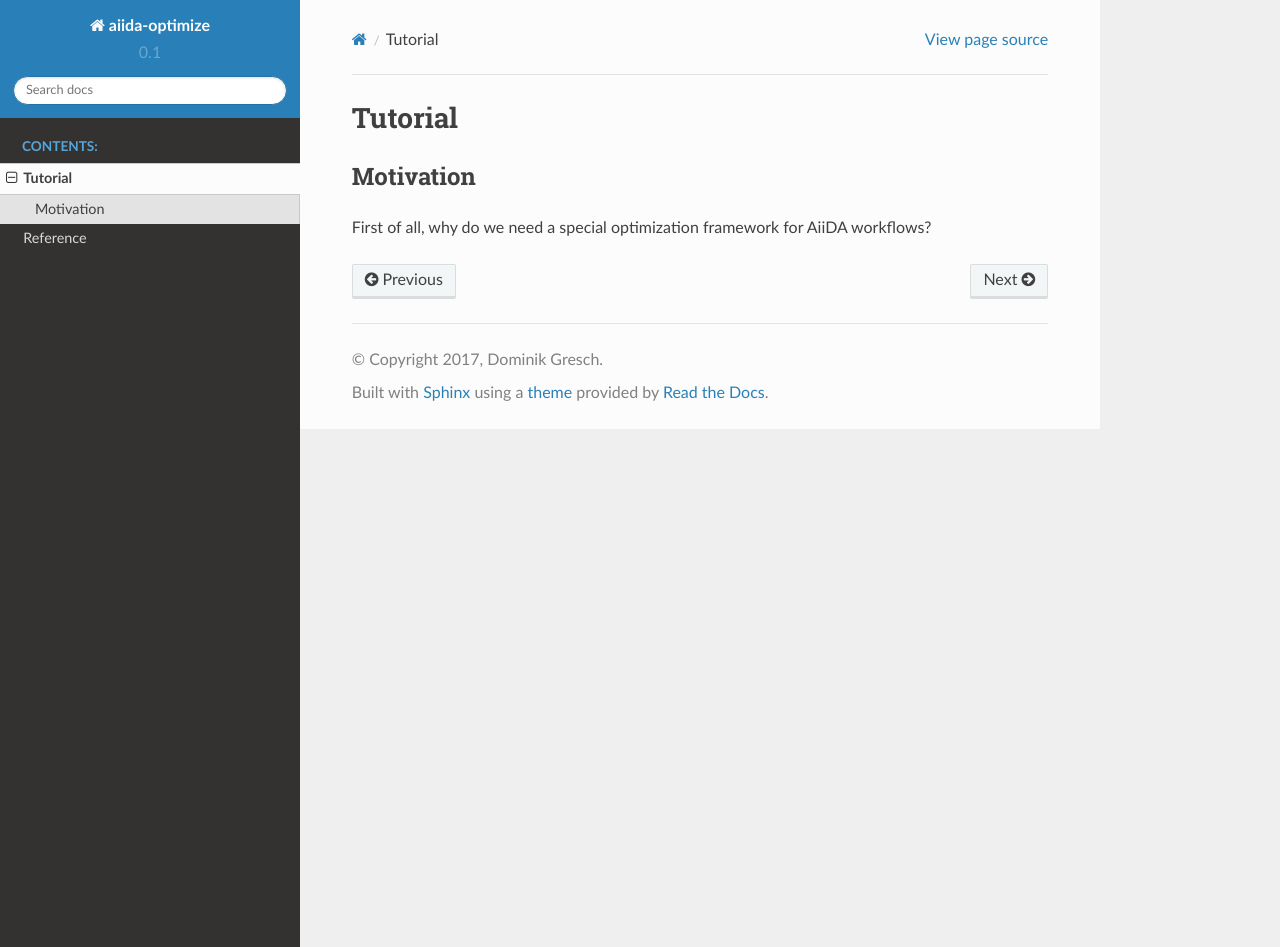
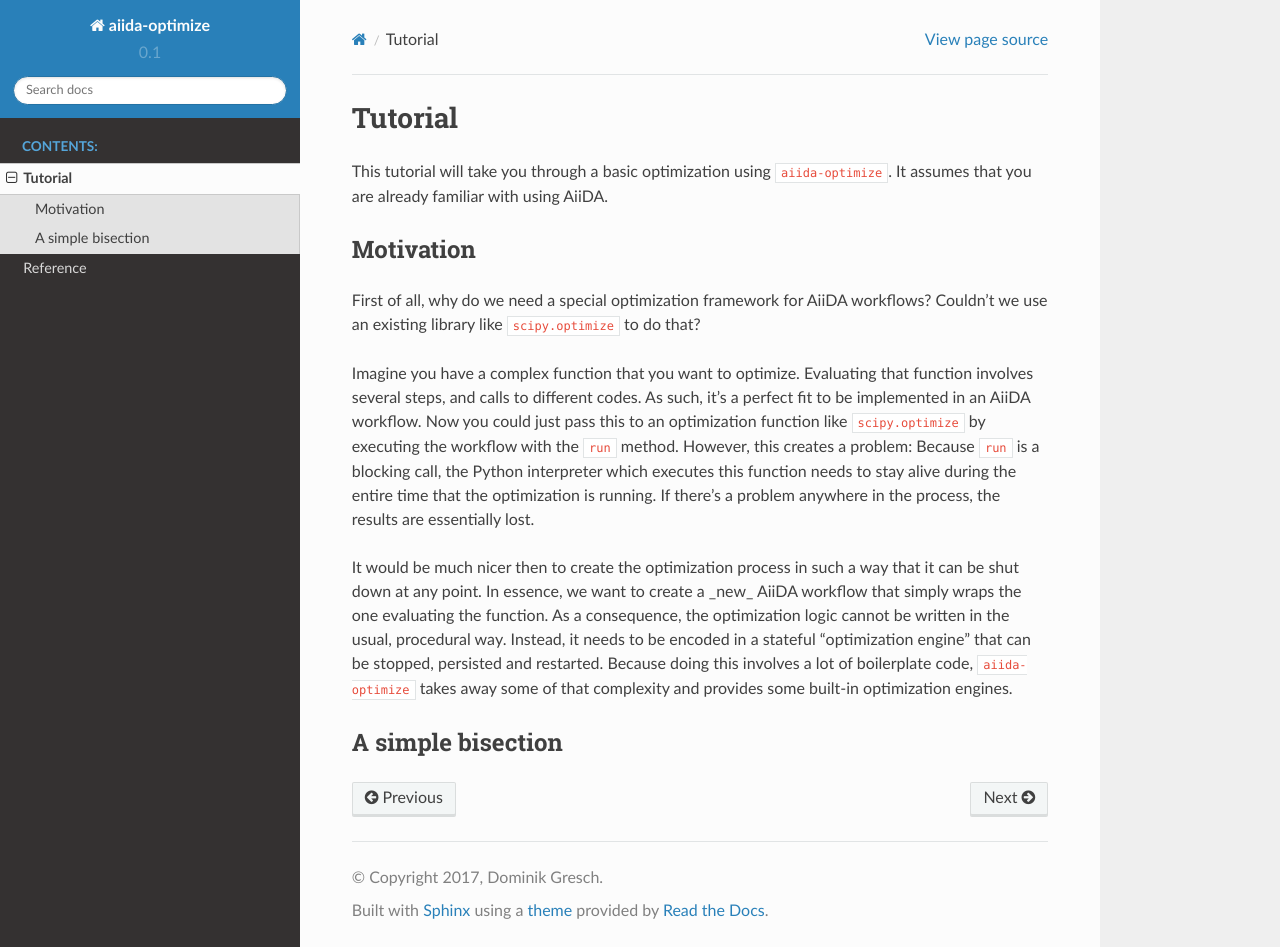
Before and after one commit to greschd/aiida-optimize, a Sphinx documentation site: the page built from doc/source/tutorial.rst, in a window 1280 px wide and 947 px high. Built offline with Sphinx 7.4.7 and the Read the Docs theme 2.0.0, drawn with Linux system fonts in a browser that asks for light colours.

Commit message:
Add motivation part to tutorial.

```diff
--- a/doc/source/tutorial.rst
+++ b/doc/source/tutorial.rst
@@ -1,7 +1,16 @@
 Tutorial
 ========
+
+This tutorial will take you through a basic optimization using ``aiida-optimize``. It assumes that you are already familiar with using AiiDA.
 
 Motivation
 ----------
 
-First of all, why do we need a special optimization framework for AiiDA workflows?
+First of all, why do we need a special optimization framework for AiiDA workflows? Couldn't we use an existing library like ``scipy.optimize`` to do that?
+
+Imagine you have a complex function that you want to optimize. Evaluating that function involves several steps, and calls to different codes. As such, it's a perfect fit to be implemented in an AiiDA workflow. Now you could just pass this to an optimization function like ``scipy.optimize`` by executing the workflow with the ``run`` method. However, this creates a problem: Because ``run`` is a blocking call, the Python interpreter which executes this function needs to stay alive during the entire time that the optimization is running. If there's a problem anywhere in the process, the results are essentially lost.
+
+It would be much nicer then to create the optimization process in such a way that it can be shut down at any point. In essence, we want to create a _new_ AiiDA workflow that simply wraps the one evaluating the function. As a consequence, the optimization logic cannot be written in the usual, procedural way. Instead, it needs to be encoded in a stateful "optimization engine" that can be stopped, persisted and restarted. Because doing this involves a lot of boilerplate code, ``aiida-optimize`` takes away some of that complexity and provides some built-in optimization engines.
+
+A simple bisection
+------------------
```
